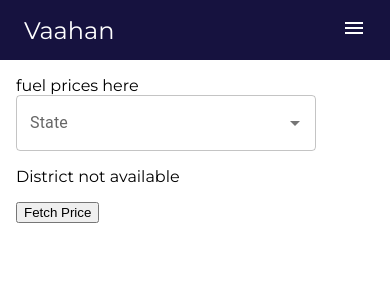
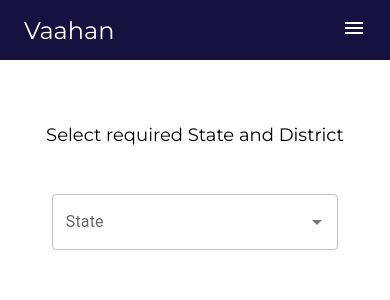
Before and after one commit to Saurav-Singh-Rauthan/Vaahan, a React (Create React App) app: page /fuel-prices in a window 390 px wide. Shown: the top 300 px of the page. Built offline with nearby package versions, Linux system fonts and the light colour scheme; no server answers.

Commit message:
fuel prices page completed

```diff
--- a/src/components/pages/Fuelprices/Fuelprices.js
+++ b/src/components/pages/Fuelprices/Fuelprices.js
@@ -1,12 +1,14 @@
-import React, { useState, useEffect } from "react";
+import React, { useState, useEffect, useRef } from "react";
 import axios from "axios";
 
-import Styles from "./Fuelprices";
+import Styles from "./Fuelprices.module.css";
 import TextField from "@mui/material/TextField";
 import Autocomplete from "@mui/material/Autocomplete";
 import Fuelprice from "../../Fuelprice/Fuelprice";
 
 const Fuelprices = (props) => {
+  const districtSelector = useRef();
+
   const [location, setlocation] = useState({ state: null, district: null });
   const [selectedlocation, setselectedlocation] = useState({
     state: null,
@@ -59,10 +61,15 @@ const Fuelprices = (props) => {
 
   const setLocationHandler = (event, type) => {
     if (type === "State") {
+      setfuelPrice({
+        petrol: null,
+        diesel: null,
+      });
       setselectedlocation((prevState) => {
         return {
           ...prevState,
           state: event.target.innerText,
+          district: [],
         };
       });
     } else {
@@ -72,6 +79,7 @@ const Fuelprices = (props) => {
           district: event.target.innerText,
         };
       });
+      fetchPriceHandler();
     }
   };
 
@@ -102,29 +110,33 @@ const Fuelprices = (props) => {
       });
   };
 
+  console.log(selectedlocation);
+
   return (
-    <div>
-      fuel prices here
+    <div className={Styles.container}>
+      <p>Select required State and District</p>
+      <div className={Styles.optionsContainer}>
         <Autocomplete
           disablePortal
           options={location.state !== null ? location.state : []}
-        sx={{ width: 300 }}
+          sx={{ width: "100%", maxWidth: "300px" }}
           renderInput={(params) => <TextField {...params} label="State" />}
           onChange={(event) => setLocationHandler(event, "State")}
         />
         {selectedlocation.state && location.district?.length > 0 ? (
           <Autocomplete
+            ref={districtSelector}
             disablePortal
             options={location.district !== null ? location.district : []}
-          sx={{ width: 300 }}
+            sx={{ width: "100%", maxWidth: "300px" }}
             renderInput={(params) => <TextField {...params} label="District" />}
             onChange={(event) => setLocationHandler(event, "District")}
           />
-      ) : (
-        <p>District not available</p>
-      )}
-      <button onClick={fetchPriceHandler}>Fetch Price</button>
-      {selectedlocation.district && selectedlocation.state ? (
+        ) : location.district?.length < 1 ? (
+          <p>Districts not available! Please choose another state</p>
+        ) : null}
+      </div>
+      {selectedlocation.district?.length > 0 && selectedlocation.state ? (
         <Fuelprice
           price={fuelPrice}
           state={selectedlocation.state}
--- a/src/components/pages/Fuelprices/Fuelprices.module.css
+++ b/src/components/pages/Fuelprices/Fuelprices.module.css
@@ -0,0 +1,25 @@
+.container p {
+  text-align: center;
+  margin: 2rem auto;
+  font-size: 18px;
+}
+
+.optionsContainer {
+  display: flex;
+  justify-content: space-evenly;
+  align-items: center;
+  width: 80%;
+  margin: 1rem auto 3rem auto;
+}
+
+@media (max-width: 768px) {
+  .optionsContainer {
+    flex-direction: column;
+    row-gap: 2rem;
+  }
+
+  .container p {
+    text-align: center;
+    margin: 3rem auto;
+  }
+}
```
Lines whose indentation alone changed are shown as unchanged.
